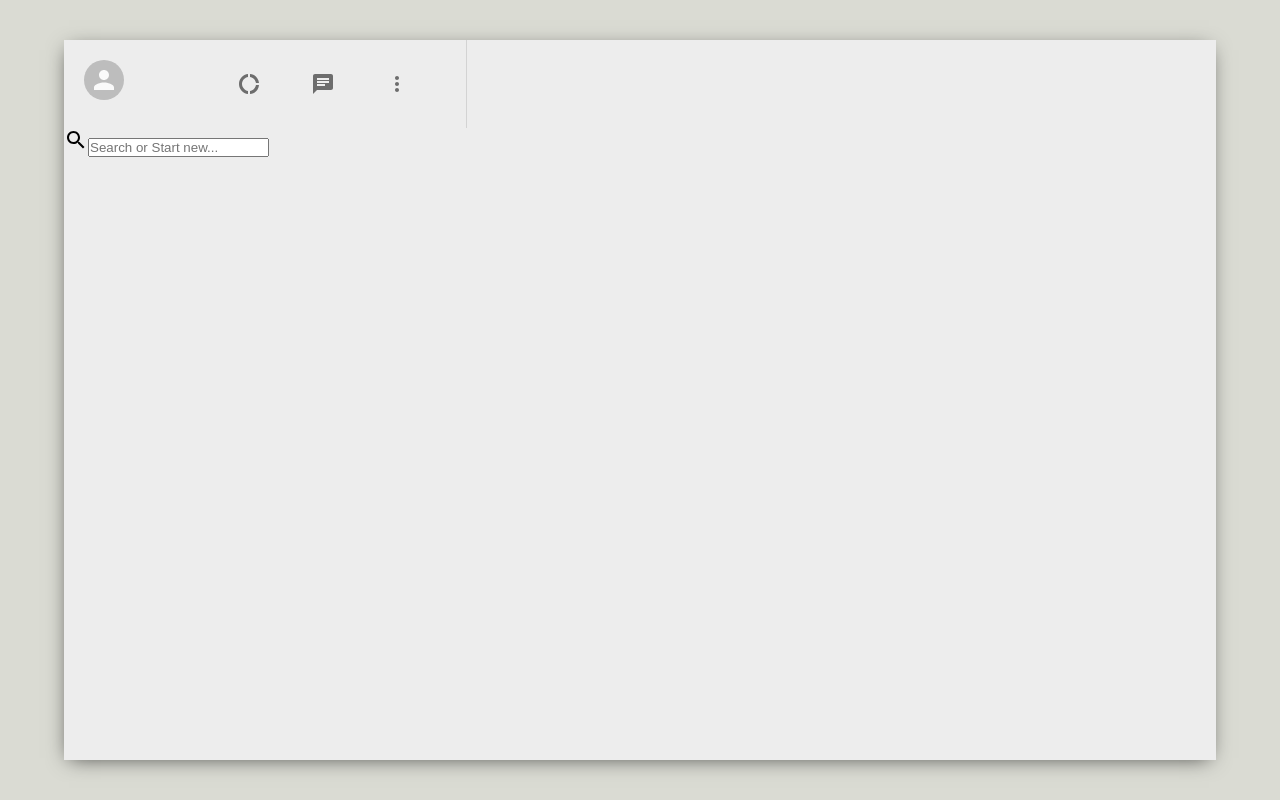
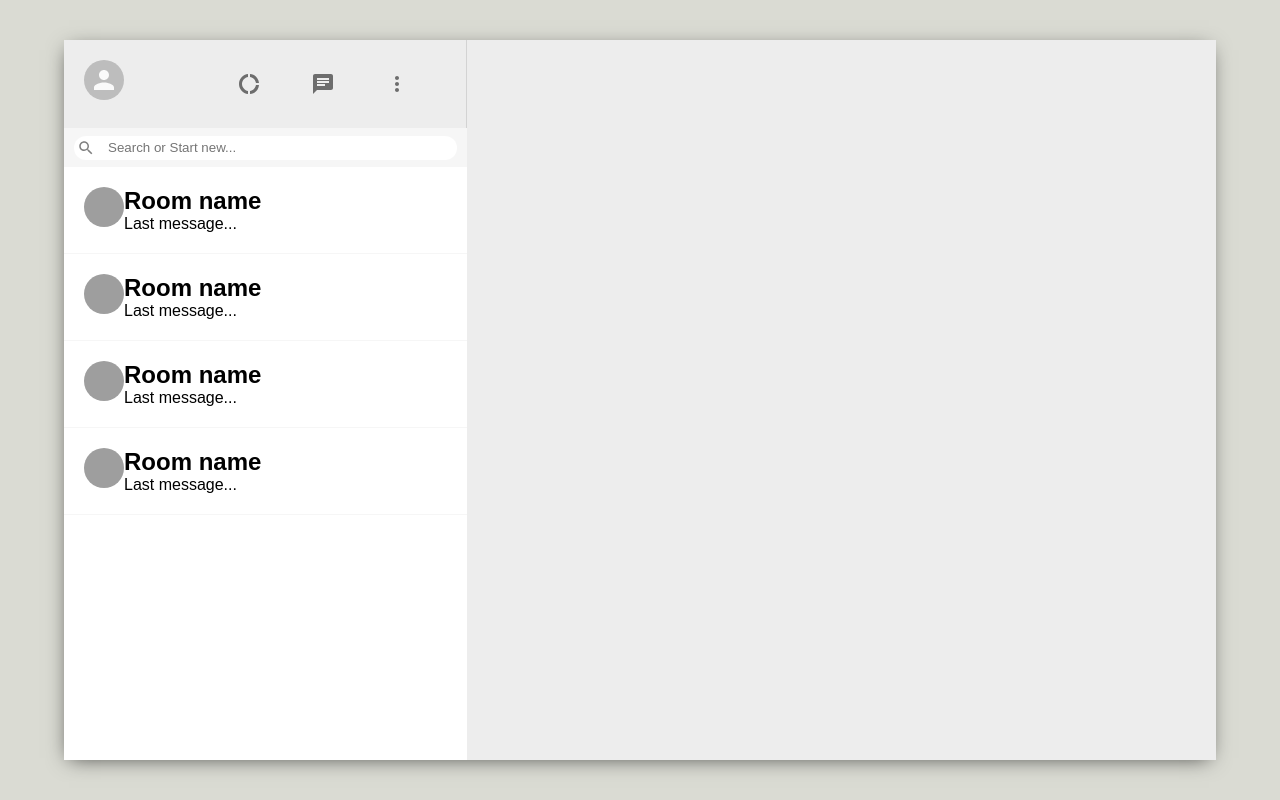
Before and after one commit to habibKadiri/whatsapp-clone, a React (Create React App) app: page / in a window 1280 px wide. Built offline with nearby package versions, Linux system fonts and the light colour scheme; grey boxes are pictures that could not be loaded.

Commit message:
added sidebar

```diff
--- a/src/components/SideBar/index.js
+++ b/src/components/SideBar/index.js
@@ -5,9 +5,12 @@
 import ChatIcon from "@material-ui/icons/Chat"
 import MoreVertIcon from "@material-ui/icons/MoreVert"
 import SearchOutlined from "@material-ui/icons/SearchOutlined";
+import SideBarChat from "../SideBarChat";
 
 const Container = styled.div`
   flex: 0.35;
+  display: flex;
+  flex-direction: column;
 `
 const Header = styled.div`
    display: flex;
@@ -25,10 +28,32 @@
     font-size: 24px !important;
   }
 `
-const Search = styled.div``
-const Chat = styled.div``
+const Search = styled.div`
+  display: flex;
+  align-items: center;
+  background-color: #f6f6f6;
+  height: 39px;
+  padding: 10px;
+`
+const SearchContainer = styled.div`
+  display: flex;
+  align-items: center;
+  background-color: white;
+  width: 100%;
+  border-radius: 20px;
+  svg {
+    color: gray;
+    padding: 3px;
+  }
+`
+const Chat = styled.div`
+  flex: 1;
+  background-color: white;
+  overflow: auto;
+`
 const Input = styled.input`
-
+   border: none;
+   margin-left: 10px;
 `
 
 const SideBar = () => {
@@ -50,11 +75,17 @@
             </Header>
 
             <Search>
-                <SearchOutlined/>
-                <Input placeholder="Search or Start new..." type="text"/>
+                <SearchContainer>
+                    <SearchOutlined/>
+                    <Input placeholder="Search or Start new..." type="text"/>
+                </SearchContainer>
             </Search>
 
             <Chat>
+                <SideBarChat/>
+                <SideBarChat/>
+                <SideBarChat/>
+                <SideBarChat/>
             </Chat>
         </Container>
     )
--- /dev/null
+++ b/src/components/SideBarChat/index.js
@@ -0,0 +1,44 @@
+import React, {useEffect, useState} from "react";
+import styled from "styled-components";
+import {Avatar} from "@material-ui/core";
+
+const Container = styled.div`
+  display: flex;
+  padding: 20px;
+  cursor: pointer;
+  border-bottom: 1px solid #f6f6f6;
+
+  :hover{
+    background-color: #ebebeb;
+  }
+`
+
+const Info = styled.div`
+  h2 {
+
+  }
+
+  p {
+
+  }
+`
+const SideBarChat = () => {
+
+    const [seed, setSeed] = useState('')
+
+    useEffect(() => {
+        setSeed(Math.floor(Math.random() * 5000))
+    }, [])
+
+    return (
+        <Container>
+            <Avatar src={`https://avatars.dicebear.com/api/human/${seed}.svg`}/>
+            <Info>
+                <h2>Room name</h2>
+                <p>Last message...</p>
+            </Info>
+        </Container>
+    )
+}
+
+export default SideBarChat
```
